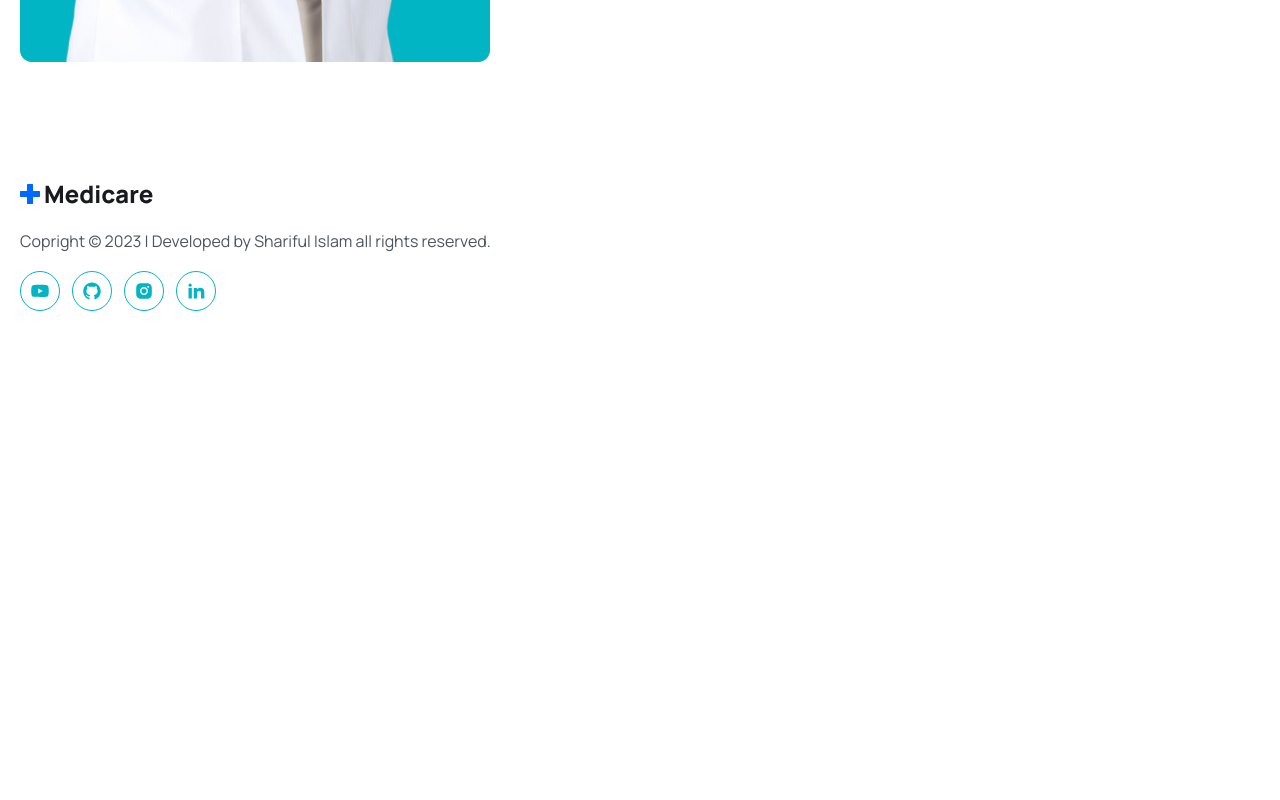
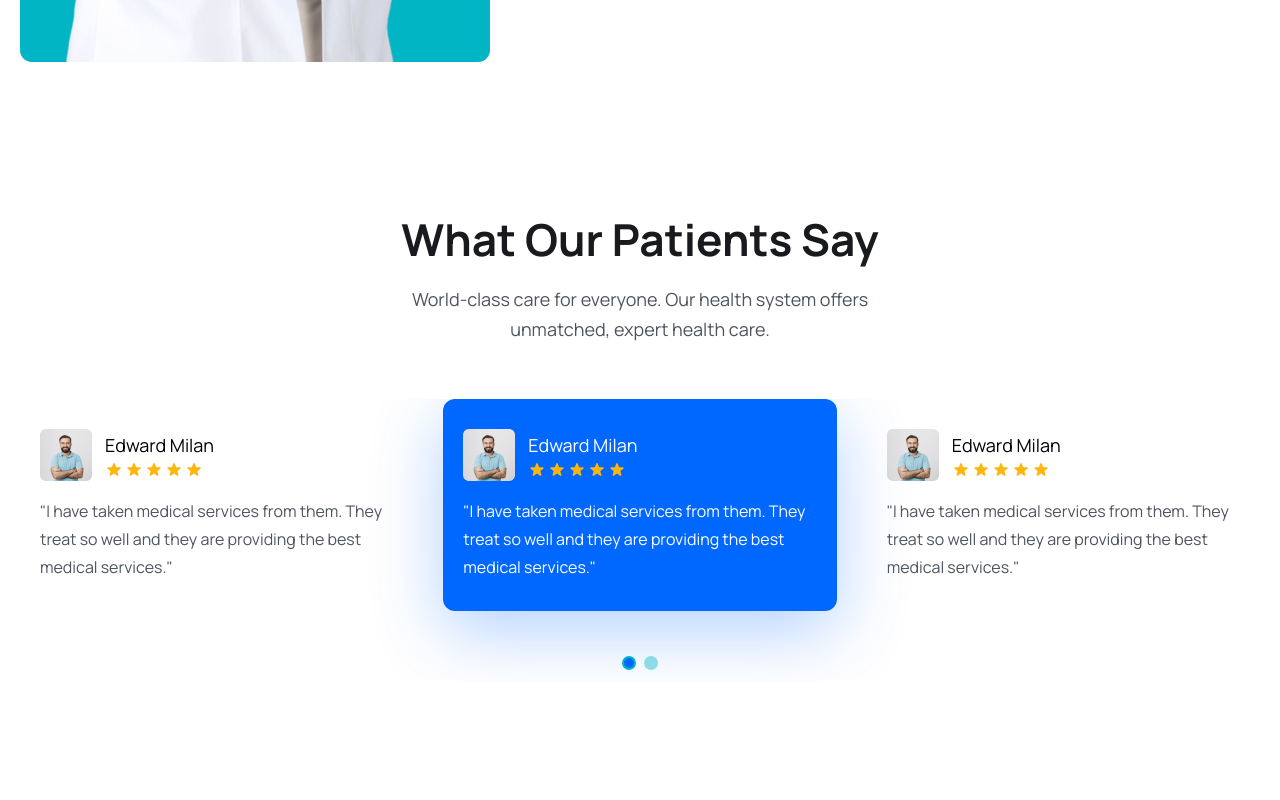
Before and after one commit to shariful10/Doctors-Appoinment, a React (Vite) app in the folder client/: page / in a window 1280 px wide. Shown: the part 5500-6300 px from the top of the page. Before the commit the page ends 5875 px from the top, so only its background shows below. Built offline with nearby package versions, Linux system fonts and the light colour scheme.

Commit message:
Testimonials Section Addded On Home Page

```diff
--- a/client/src/pages/HomePage/Home/Home.jsx
+++ b/client/src/pages/HomePage/Home/Home.jsx
@@ -6,6 +6,7 @@
 import Features from "../FeaturesSection/Features";
 import GreatDoctors from "../GreatDoctors/GreatDoctors";
 import Faq from "../Faq/Faq";
+import Testimonials from "../Testimonials/Testimonials";
 
 const Home = () => {
 	return (
@@ -17,6 +18,7 @@
 			<Features />
 			<GreatDoctors />
 			<Faq />
+			<Testimonials />
 		</>
 	);
 };
--- /dev/null
+++ b/client/src/pages/HomePage/Testimonials/TestimonialList.jsx
@@ -0,0 +1,121 @@
+import React from "react";
+import { Pagination } from "swiper/modules";
+import { Swiper, SwiperSlide } from "swiper/react";
+import "swiper/css";
+import "swiper/css/pagination";
+import patientAvatar from "../../../assets/images/patient-avatar.png";
+import { HiStar } from "react-icons/hi";
+
+const TestimonialList = () => {
+	return (
+		<div className="mt-[30px] lg:mt-[55px]">
+			<Swiper
+				modules={[Pagination]}
+				spaceBetween={30}
+				slidesPerView={1}
+				pagination={{ clickable: true }}
+				breakpoints={{
+					640: {
+						slidesPerView: 2,
+						spaceBetween: 0,
+					},
+					768: {
+						slidesPerView: 2,
+						spaceBetween: 20,
+					},
+					1024: {
+						slidesPerView: 3,
+						spaceBetween: 30,
+					},
+				}}
+			>
+				<SwiperSlide>
+					<div className="py-[30px] px-5 rounded-[13px]">
+						<div className="flex items-center gap-[13px]">
+							<img src={patientAvatar} alt="" />
+							<div className="">
+								<h4 className="text-[18px] leading-[30px]">Edward Milan</h4>
+								<div className="flex items-center gap-[2px]">
+									<HiStar className="text-yellowColor w-[18px] h-5" />
+									<HiStar className="text-yellowColor w-[18px] h-5" />
+									<HiStar className="text-yellowColor w-[18px] h-5" />
+									<HiStar className="text-yellowColor w-[18px] h-5" />
+									<HiStar className="text-yellowColor w-[18px] h-5" />
+								</div>
+							</div>
+						</div>
+						<p className="text-[16px] leading-7 mt-4 text-textColor font-normal">
+							"I have taken medical services from them. They treat so well and they
+							are providing the best medical services."
+						</p>
+					</div>
+				</SwiperSlide>
+				<SwiperSlide>
+					<div className="py-[30px] px-5 rounded-[13px]">
+						<div className="flex items-center gap-[13px]">
+							<img src={patientAvatar} alt="" />
+							<div className="">
+								<h4 className="text-[18px] leading-[30px]">Edward Milan</h4>
+								<div className="flex items-center gap-[2px]">
+									<HiStar className="text-yellowColor w-[18px] h-5" />
+									<HiStar className="text-yellowColor w-[18px] h-5" />
+									<HiStar className="text-yellowColor w-[18px] h-5" />
+									<HiStar className="text-yellowColor w-[18px] h-5" />
+									<HiStar className="text-yellowColor w-[18px] h-5" />
+								</div>
+							</div>
+						</div>
+						<p className="text-[16px] leading-7 mt-4 text-textColor font-normal">
+							"I have taken medical services from them. They treat so well and they
+							are providing the best medical services."
+						</p>
+					</div>
+				</SwiperSlide>
+				<SwiperSlide>
+					<div className="py-[30px] px-5 rounded-[13px]">
+						<div className="flex items-center gap-[13px]">
+							<img src={patientAvatar} alt="" />
+							<div className="">
+								<h4 className="text-[18px] leading-[30px]">Edward Milan</h4>
+								<div className="flex items-center gap-[2px]">
+									<HiStar className="text-yellowColor w-[18px] h-5" />
+									<HiStar className="text-yellowColor w-[18px] h-5" />
+									<HiStar className="text-yellowColor w-[18px] h-5" />
+									<HiStar className="text-yellowColor w-[18px] h-5" />
+									<HiStar className="text-yellowColor w-[18px] h-5" />
+								</div>
+							</div>
+						</div>
+						<p className="text-[16px] leading-7 mt-4 text-textColor font-normal">
+							"I have taken medical services from them. They treat so well and they
+							are providing the best medical services."
+						</p>
+					</div>
+				</SwiperSlide>
+				<SwiperSlide>
+					<div className="py-[30px] px-5 rounded-[13px]">
+						<div className="flex items-center gap-[13px]">
+							<img src={patientAvatar} alt="" />
+							<div className="">
+								<h4 className="text-[18px] leading-[30px]">Edward Milan</h4>
+								<div className="flex items-center gap-[2px]">
+									<HiStar className="text-yellowColor w-[18px] h-5" />
+									<HiStar className="text-yellowColor w-[18px] h-5" />
+									<HiStar className="text-yellowColor w-[18px] h-5" />
+									<HiStar className="text-yellowColor w-[18px] h-5" />
+									<HiStar className="text-yellowColor w-[18px] h-5" />
+								</div>
+							</div>
+						</div>
+						<p className="text-[16px] leading-7 mt-4 text-textColor font-normal">
+							"I have taken medical services from them. They treat so well and they
+							are providing the best medical services."
+						</p>
+					</div>
+				</SwiperSlide>
+			</Swiper>
+		</div>
+	);
+};
+
+export default TestimonialList;
--- /dev/null
+++ b/client/src/pages/HomePage/Testimonials/Testimonials.jsx
@@ -0,0 +1,21 @@
+import React from "react";
+import TestimonialList from "./TestimonialList";
+
+const Testimonials = () => {
+	return (
+		<section>
+			<div className="container">
+				<div className="xl:w-[490px] mx-auto">
+					<h2 className="heading text-center">What Our Patients Say</h2>
+					<p className="text__para text-center">
+						World-class care for everyone. Our health system offers unmatched, expert
+						health care.
+					</p>
+				</div>
+				<TestimonialList />
+			</div>
+		</section>
+	);
+};
+
+export default Testimonials;
```
